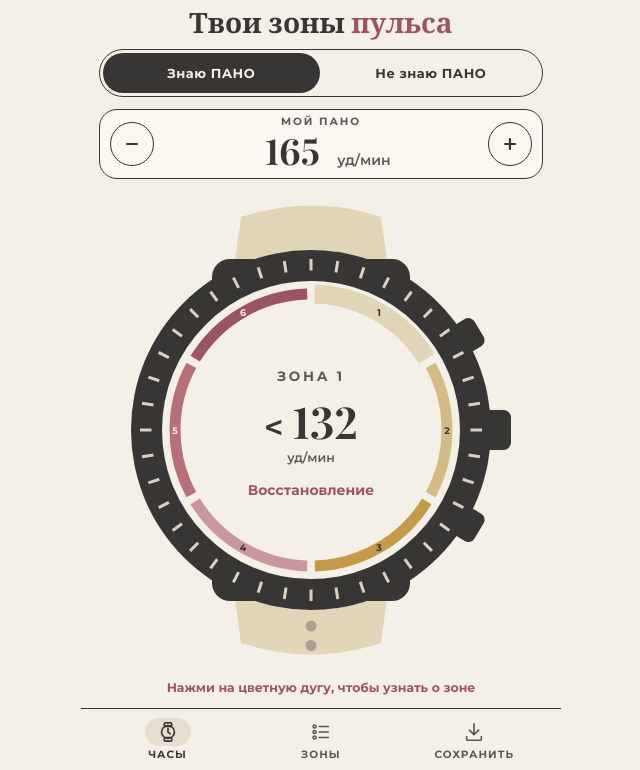
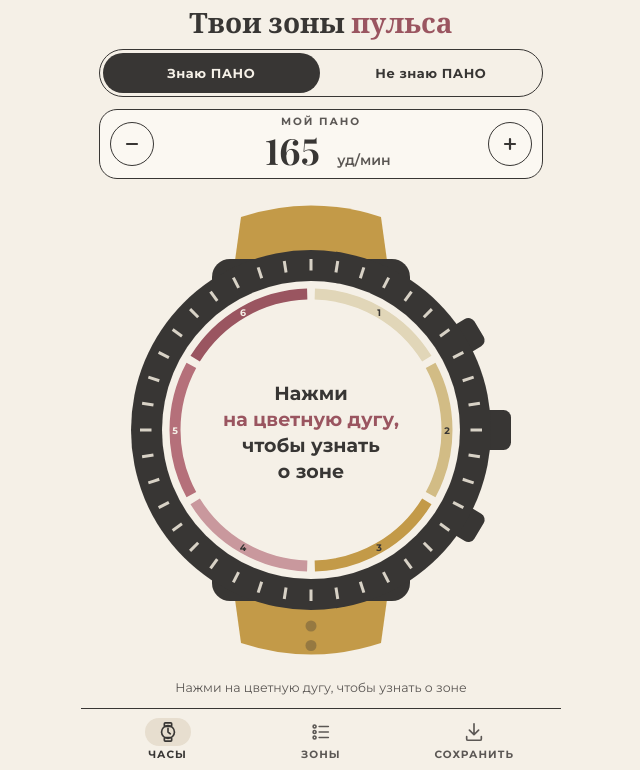
Before and after one commit to begomvgoru/anp-app, a plain HTML site: page index.html in a window 1280 px wide. Shown: the part 30-800 px from the top of the page, without its empty margins (319-959 px from the left). Drawn offline with nearby package versions, Linux system fonts and the light colour scheme.

Commit message:
Ремешок всегда горчичный; подсказка в центре циферблата
- Ремешок часов постоянно цвета зоны 3 (#C39A48) – на странице и на PNG;
  при выборе зоны и во время пробега не меняется.
- После пробега по зонам в центре циферблата ~3 с крупная подсказка
  «Нажми на цветную дугу, чтобы узнать о зоне» вместо цифр
  (цифры гаснут, затем появляется текст – без наложения), дуги равные;
  нажатие на дугу сразу убирает подсказку и открывает зону.
- Нижняя строка-подсказка больше не «подпрыгивает».

Co-Authored-By: Claude Opus 5.5 <noreply@anthropic.com>
Claude-Session: https://claude.ai/code/session_01Xxe9j7u8DCjMSgYntCaU7A

```diff
--- a/index.html
+++ b/index.html
@@ -62,7 +62,7 @@
   /* часы: весь SVG масштабируется в свободное место, геометрия внутри не меняется */
   .watch-wrap{flex:1 1 auto;min-height:150px;position:relative}
   .watch{position:absolute;inset:0;margin:auto;display:block;width:100%;height:100%;max-width:400px;max-height:460px;overflow:visible}
-  .strap{fill:var(--zc,#B5707A);transition:fill .35s ease}
+  .strap{fill:#C39A48}   /* ремешок всегда горчичный – цвет зоны 3 */
   .arc{fill:none;stroke-linecap:butt;cursor:pointer;transition:stroke-width .25s ease}
   .zg{outline:none;cursor:pointer}
   .zhit{fill:none;stroke:transparent;stroke-width:88;pointer-events:stroke;cursor:pointer}
@@ -76,8 +76,13 @@
   .w-desc{font-family:var(--sans);font-weight:700;font-size:28px;text-anchor:middle;fill:var(--rose-d)}
   .hint{flex:none;text-align:center;font-size:12.5px;line-height:1.3;color:var(--ink2);margin:0}
   .app.typing .hint{display:none}
-  .hint.nudge{color:var(--rose-d);font-weight:700;animation:hintNudge 1.4s ease}
-  @keyframes hintNudge{0%,50%,100%{transform:scale(1)}25%,75%{transform:scale(1.07)}}
+  /* подсказка в центре циферблата: сначала гаснут цифры, потом появляется текст (и обратно) – без наложения */
+  .w-hint{opacity:0;transition:opacity .25s ease;pointer-events:none}
+  .w-hint text{font-family:var(--sans);font-weight:700;font-size:38px;text-anchor:middle;fill:var(--ink)}
+  .w-hint .acc{fill:var(--rose-d)}
+  .w-zone,.w-num,.w-unit,.w-desc{transition:opacity .3s ease .25s}
+  #watch.hinting .w-hint{opacity:1;transition:opacity .3s ease .25s}
+  #watch.hinting .w-zone,#watch.hinting .w-num,#watch.hinting .w-unit,#watch.hinting .w-desc{opacity:0;transition:opacity .25s ease}
 
   /* нижняя навигация */
   .tabbar{flex:none;display:grid;grid-template-columns:repeat(3,1fr);border-top:1.5px solid var(--ink);background:var(--paper);padding:5px 10px;padding-bottom:max(5px,env(safe-area-inset-bottom));position:relative;z-index:30}
@@ -231,7 +236,7 @@
     .tabbar{padding-top:2px;padding-bottom:max(2px,env(safe-area-inset-bottom))}
     .tab{min-height:42px;flex-direction:row;justify-content:center;gap:8px}
   }
-  @media (prefers-reduced-motion:reduce){*{transition:none!important}.hint.nudge{animation:none}}
+  @media (prefers-reduced-motion:reduce){*{transition:none!important}}
 </style>
 </head>
 <body>
@@ -556,7 +561,7 @@
     document.querySelectorAll('#zones .zone').forEach(function(li,k){ li.classList.toggle('cur', k === i); });
     if (state !== 'closed') fillSheet(i);
   }
-  // часы показывают зону i: текст в центре, цвет ремешка, толщина дуг (w – толщина выделенной дуги)
+  // часы показывают зону i: текст в центре и толщина дуг (w – толщина выделенной дуги); ремешок не меняется
   function paintWatch(i, w){
     var z = zonesData[i];
     $('#wZone').textContent = z.name.toUpperCase();
@@ -581,34 +586,48 @@
       $('#watch .w-unit').textContent = 'из 10 · по ощущениям';
       $('#wDesc').textContent = FEEL[i].talk;
     }
-    $('#watch').style.setProperty('--zc', COLORS[i]);
     document.querySelectorAll('.arc').forEach(function(a,k){ a.setAttribute('stroke-width', k===i ? (w || 38) : 22); });
   }
 
   /* ===== «пробег» по зонам: дуги по очереди укрупняются по кругу 1 → 6,
-     в центре – диапазон каждой зоны; подсказывает, что на часы можно нажать ===== */
-  var sweepTimer = 0, sweeping = false, nudgeTimer = 0;
+     в центре – диапазон каждой зоны; затем в центре циферблата крупная подсказка «Нажми на цветную дугу…» ===== */
+  var sweepTimer = 0, sweeping = false, dialHint = null;
   var REDUCED = !!(window.matchMedia && window.matchMedia('(prefers-reduced-motion: reduce)').matches);
-  function nudgeHint(){
-    var h = $('#hint');
-    h.classList.remove('nudge'); void h.offsetWidth; h.classList.add('nudge');
-    clearTimeout(nudgeTimer);
-    nudgeTimer = setTimeout(function(){ h.classList.remove('nudge'); }, 2600);
+  function buildDialHint(){
+    dialHint = document.createElementNS(NS,'g');
+    dialHint.setAttribute('class','w-hint');
+    dialHint.setAttribute('aria-hidden','true');
+    [['Нажми',''],['на цветную дугу,','acc'],['чтобы узнать',''],['о зоне','']].forEach(function(l, n){
+      var t = document.createElementNS(NS,'text');
+      t.setAttribute('x', CX); t.setAttribute('y', 400 + n*52);
+      if (l[1]) t.setAttribute('class', l[1]);
+      t.textContent = l[0];
+      dialHint.appendChild(t);
+    });
+    $('#watch').appendChild(dialHint);
   }
   function stopSweep(){
     clearTimeout(sweepTimer);
+    $('#watch').classList.remove('hinting');
     if (sweeping){ sweeping = false; paintWatch(active); }
+  }
+  function showDialHint(){
+    sweeping = true;
+    paintWatch(active);
+    document.querySelectorAll('.arc').forEach(function(a){ a.setAttribute('stroke-width', 22); });   // все зоны равны – «выбери»
+    $('#watch').classList.add('hinting');
+    sweepTimer = setTimeout(function(){ stopSweep(); }, 3200);
   }
   function sweep(){
     stopSweep();
     if (tab !== 'watch' || state !== 'closed' || modalEl) return;
-    if (REDUCED){ nudgeHint(); return; }
+    if (REDUCED){ showDialHint(); return; }
     sweeping = true;
     var k = 0;
     (function next(){
       if (!sweeping) return;
       if (k < 6){ paintWatch(k, 46); k++; sweepTimer = setTimeout(next, 430); }
-      else { sweeping = false; paintWatch(active); nudgeHint(); }
+      else showDialHint();
     })();
   }
 
@@ -1128,7 +1147,7 @@
   }
   function drawWatch(ctx, anp){
     var rad = function(d){ return (d - 90) * Math.PI / 180; };
-    ctx.fillStyle = '#B5707A';
+    ctx.fillStyle = '#C39A48';                // ремешок – горчичный, как на часах
     ['M240 34 Q380 -12 520 34 L536 150 L224 150 Z','M240 886 Q380 932 520 886 L536 770 L224 770 Z'].forEach(function(d){
       if (window.Path2D){ ctx.fill(new Path2D(d)); }
     });
@@ -1318,6 +1337,7 @@
   anpInput.value = lastValidANP;
   $('#watch').setAttribute('role', 'group');   // внутри часов – кнопки зон, роль img их скрывала
   buildWatch();
+  buildDialHint();
   render();
   select(0);
   if (document.fonts && document.fonts.ready) document.fonts.ready.then(function(){ if (state !== 'closed') onResize(); });
```
